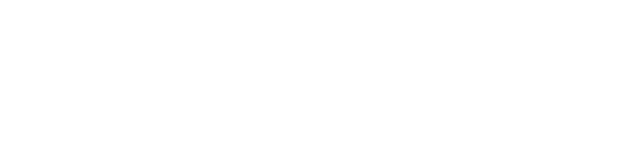
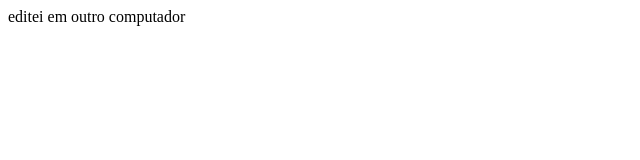
Before and after one commit to FabianoVaz/Web1, a plain HTML site: page index.html in a window 1280 px wide. Shown: the whole page, without its empty margins (0-640 px from the left). Drawn offline with Linux system fonts and the light colour scheme.

Commit message:
Update index.html

```diff
--- a/index.html
+++ b/index.html
@@ -6,6 +6,6 @@
     <title>Document</title>
 </head>
 <body>
-
+    editei em outro computador
 </body>
 </html>
```
